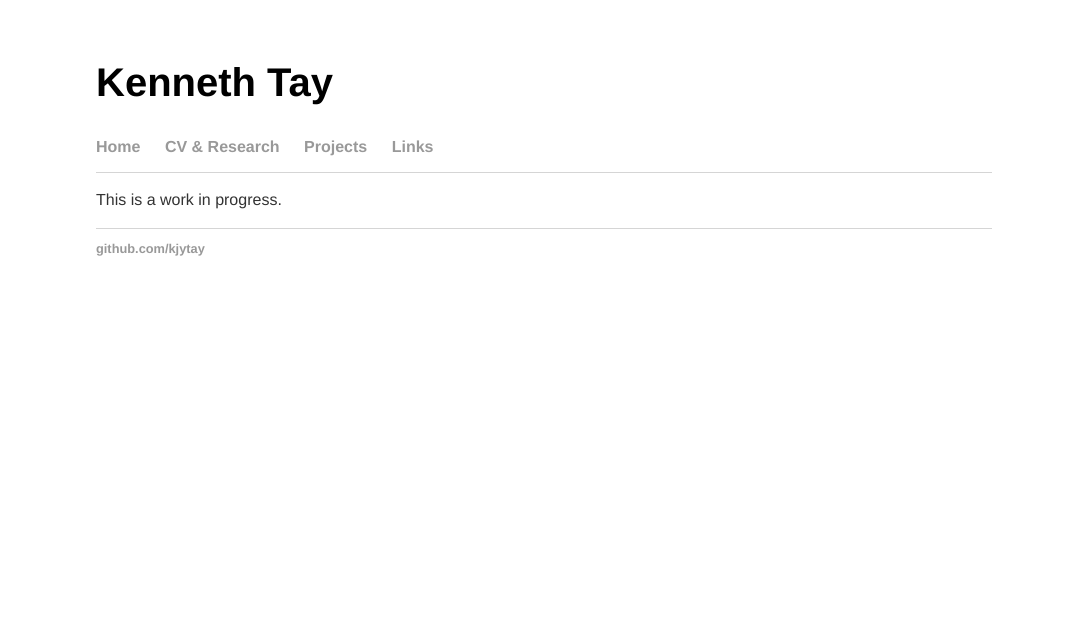
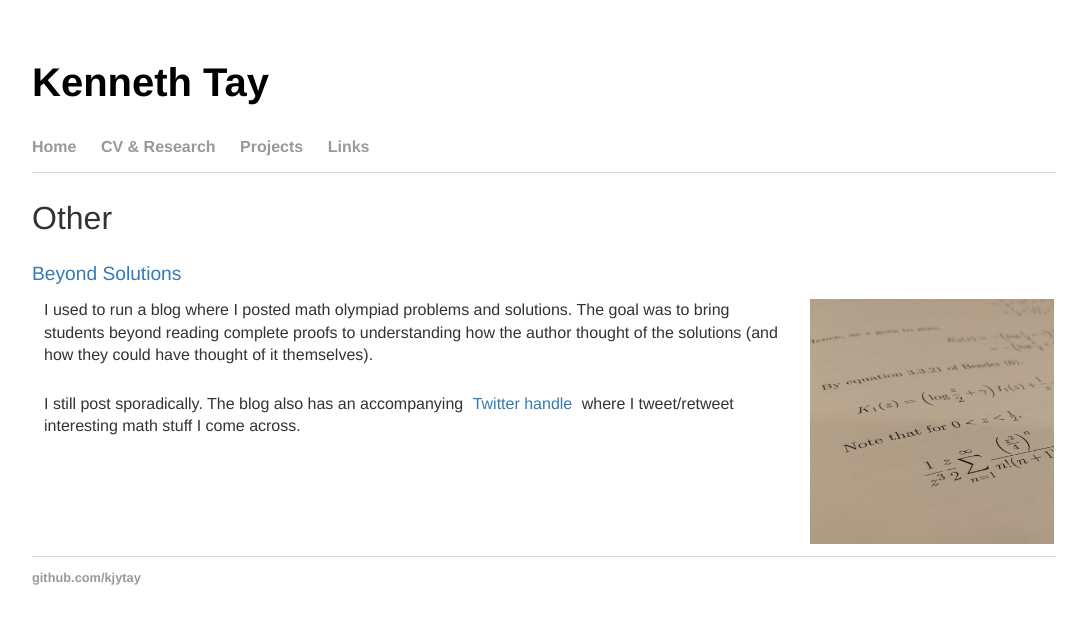
Before and after one commit to kjytay/kjytay.github.io, a Jekyll site: the page built from projects/index.html, in a window 1280 px wide. Shown: the top 624 px of the page, without its empty margins (96-1181 px from the left). Built offline with Jekyll 4.4.1, drawn with Linux system fonts in a browser that asks for light colours.

Commit message:
Updated projects page.

```diff
--- a/css/main.css
+++ b/css/main.css
@@ -1,24 +1,31 @@
 body {
     margin: 60px auto;
-    width: 70%;
+    width: 80%;
+    font-family: 'Helvetica Neue', 'Arial', 'Sans-Serif';
 }
 
 h1 {
     font-size: 2.5em;
-    font-family: 'Helvetica Neue', 'Arial', 'Sans-Serif';
 }
 
 h2 {
     font-size: 2em;
-    font-family: 'Helvetica Neue', 'Arial', 'Sans-Serif';
     font-weight: normal;
+    color: #333;
+}
+
+.project_title {
+    font-size: 1.2em;
+    font-weight: normal;
+    color: #666;
+    margin-bottom: 2px;
 }
 
 p {
     font-size: 1em;
-    font-family: 'Helvetica Neue', 'Arial', 'Sans-Serif';
     line-height: 1.4em;
     color: #333;
+    margin-top: 0px;
 }
 
 a {
@@ -31,16 +38,12 @@ a:hover {
     color: #27608f;
 }
 
-table {
-    border-spacing: 3px;
-}
-
-td {
+table td, table td * {
     padding: 5px;
+    vertical-align: top;
 }
 
 ol li {
-    font-family: 'Helvetica Neue', 'Arial', 'Sans-Serif';
     margin-bottom: 5px;
 }
 
@@ -54,7 +57,6 @@ footer {
 }
 
 nav ul, footer ul {
-    font-family: 'Helvetica Neue', 'Arial', 'Sans-Serif';
     padding: 0px;
     list-style: none;
     font-weight: bold;
--- a/index.html
+++ b/index.html
@@ -5,9 +5,9 @@ title: Kenneth Tay
 
 <table>
   <tr>
-    <td width="25%" valign="top">
+    <td width="25%">
       <div>
-        <p><img position="absolute" margin="auto" width="100%" src="cover_photo.jpg"></p>
+        <img position="absolute" margin="auto" width="100%" src="cover_photo.jpg">
       </div>
     </td>
     <td>
--- a/projects/index.html
+++ b/projects/index.html
@@ -3,6 +3,14 @@ layout: default
 title: Kenneth Tay
 ---
 
-<div class="blurb">
-	<p>This is a work in progress.</p>
-</div><!-- /.blurb -->
+<h2>Other</h2>
+<h3 class="project_title"><a target="_blank" href="https://beyondmathsolutions.wordpress.com/">Beyond Solutions</a></h3>
+<table>
+  <tr>
+    <td width="75%">
+      <p>I used to run a blog where I posted math olympiad problems and solutions. The goal was to bring students beyond reading complete proofs to understanding how the author thought of the solutions (and how they could have thought of it themselves).</p>
+      <p>I still post sporadically. The blog also has an accompanying <a target="_blank" href="https://twitter.com/beyondmathsolns">Twitter handle</a> where I tweet/retweet interesting math stuff I come across.</p>
+    </td>
+    <td><img position="absolute" margin="auto" width="100%" src="thesis_page.jpg"></td>
+  </tr>
+</table>
```
Also changed, not shown: projects/thesis_page.jpg (added).
